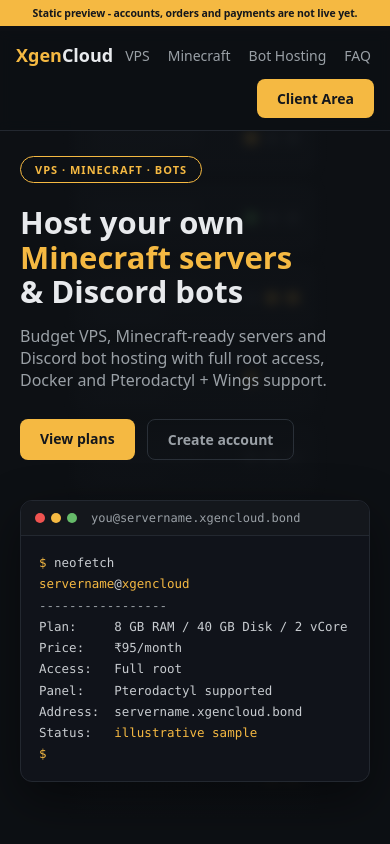
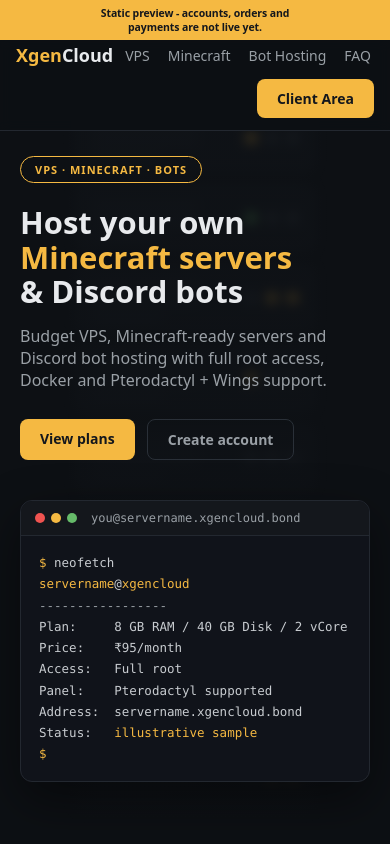
Before and after one commit to dev-stack12692/xgencloud, a plain HTML site: page index.html in a window 390 px wide. Shown: the top 844 px of the page. Drawn offline with Linux system fonts and the light colour scheme.

Commit message:
Force banner text wrap on small screens
Updated the pvbar to include a span for better styling and added a newline at the end of the file.

```diff
--- a/index.html
+++ b/index.html
@@ -14,8 +14,10 @@
   .pvbar { position: fixed; top: 0; left: 0; right: 0; z-index: 60;
            background: #f5b942; color: #14171c; font-size: 12px; font-weight: 600;
            text-align: center; padding: 7px 12px; line-height: 1.35; }
+  .pvbar .pvt { display: inline-block; }
   @media (max-width: 480px) {
     .pvbar { font-size: 10.5px; padding: 6px 8px; letter-spacing: -0.1px; }
+    .pvbar .pvt { max-width: 240px; }
   }
 
   nav { position: sticky; top: 31px; z-index: 50; display: flex; align-items: center;
@@ -188,7 +190,7 @@
 </style>
 </head>
 <body>
-<div class="pvbar">Static preview - accounts, orders and payments are not live yet.</div>
+<div class="pvbar"><span class="pvt">Static preview - accounts, orders and payments are not live yet.</span></div>
 
 <nav>
   <a class="logo" href="index.html"><span class="x">Xgen</span>Cloud</a>
@@ -411,4 +413,4 @@ Status:   <span class="p">illustrative sample</span>
 })();
 </script>
 </body>
-  </html>
+</html>
```
